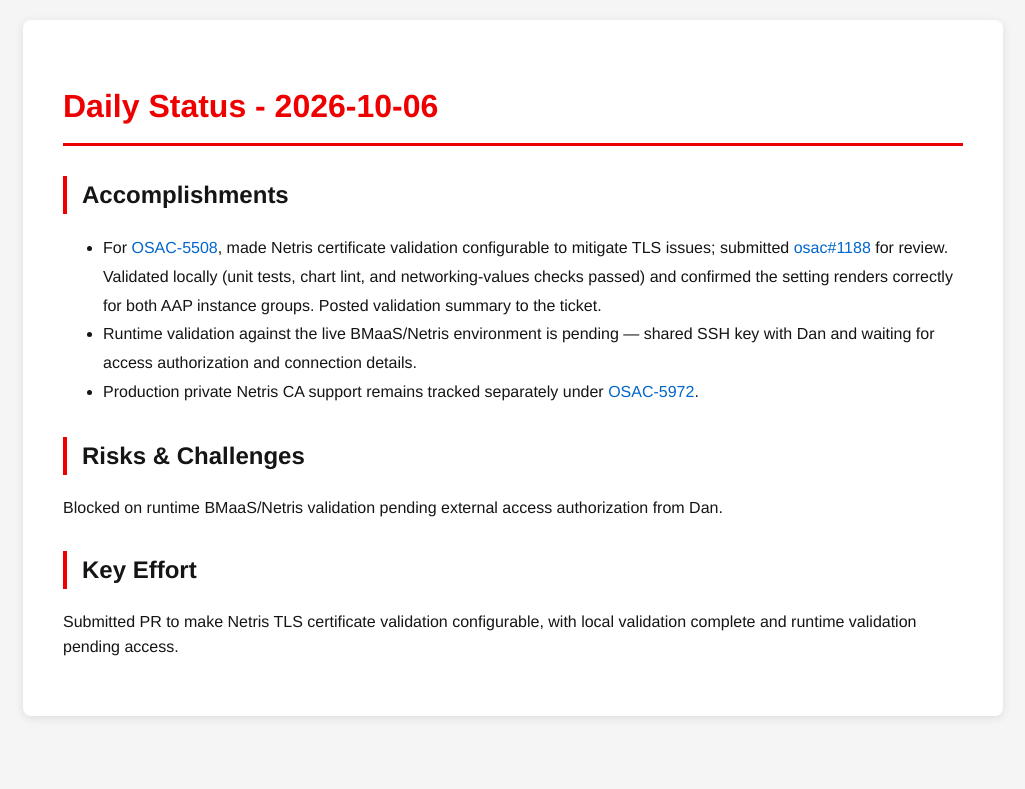
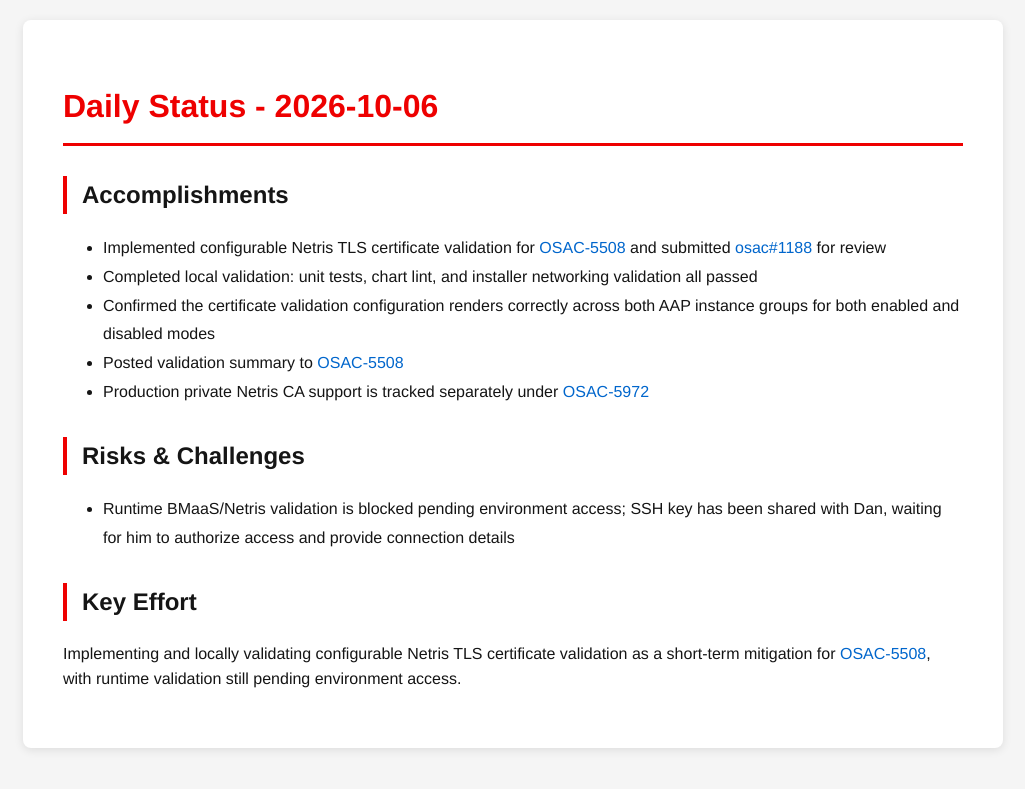
Before and after one commit to tzvatot/daily-status, a Jekyll site: the page built from 2026-10-06.md, in a window 1280 px wide. Shown: the top 789 px of the page, without its empty margins (127-1152 px from the left). Built offline with Jekyll 4.4.1, drawn with Linux system fonts in a browser that asks for light colours.

Commit message:
Daily status update - 2026-10-06

```diff
--- a/2026-10-06.md
+++ b/2026-10-06.md
@@ -7,12 +7,14 @@ date: 2026-10-06
 # Daily Status - 2026-10-06
 
 ## Accomplishments
-- For [OSAC-5508](https://redhat.atlassian.net/browse/OSAC-5508), made Netris certificate validation configurable to mitigate TLS issues; submitted [osac#1188](https://github.com/osac-project/osac/pull/1188) for review. Validated locally (unit tests, chart lint, and networking-values checks passed) and confirmed the setting renders correctly for both AAP instance groups. Posted validation summary to the ticket.
-- Runtime validation against the live BMaaS/Netris environment is pending — shared SSH key with Dan and waiting for access authorization and connection details.
-- Production private Netris CA support remains tracked separately under [OSAC-5972](https://redhat.atlassian.net/browse/OSAC-5972).
+- Implemented configurable Netris TLS certificate validation for [OSAC-5508](https://redhat.atlassian.net/browse/OSAC-5508) and submitted [osac#1188](https://github.com/osac-project/osac/pull/1188) for review
+- Completed local validation: unit tests, chart lint, and installer networking validation all passed
+- Confirmed the certificate validation configuration renders correctly across both AAP instance groups for both enabled and disabled modes
+- Posted validation summary to [OSAC-5508](https://redhat.atlassian.net/browse/OSAC-5508)
+- Production private Netris CA support is tracked separately under [OSAC-5972](https://redhat.atlassian.net/browse/OSAC-5972)
 
 ## Risks & Challenges
-Blocked on runtime BMaaS/Netris validation pending external access authorization from Dan.
+- Runtime BMaaS/Netris validation is blocked pending environment access; SSH key has been shared with Dan, waiting for him to authorize access and provide connection details
 
 ## Key Effort
-Submitted PR to make Netris TLS certificate validation configurable, with local validation complete and runtime validation pending access.
+Implementing and locally validating configurable Netris TLS certificate validation as a short-term mitigation for [OSAC-5508](https://redhat.atlassian.net/browse/OSAC-5508), with runtime validation still pending environment access.
```
